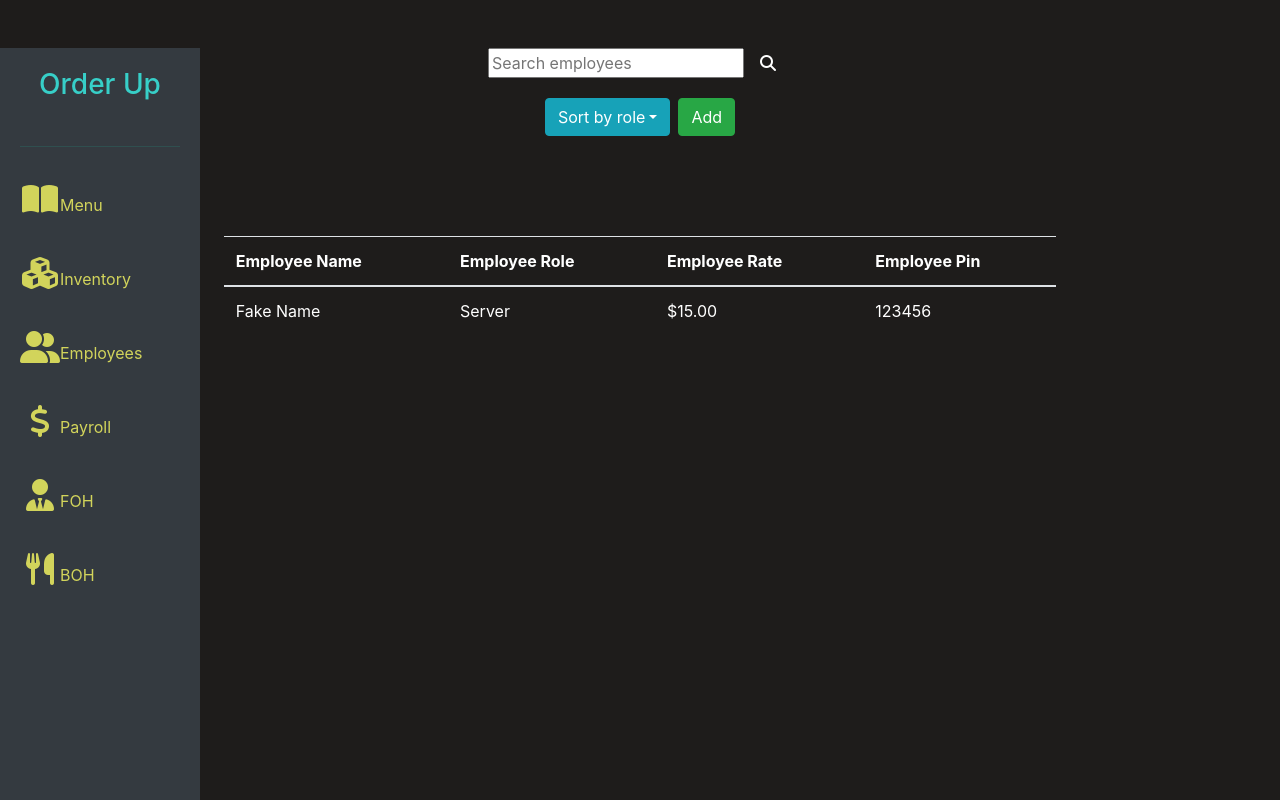
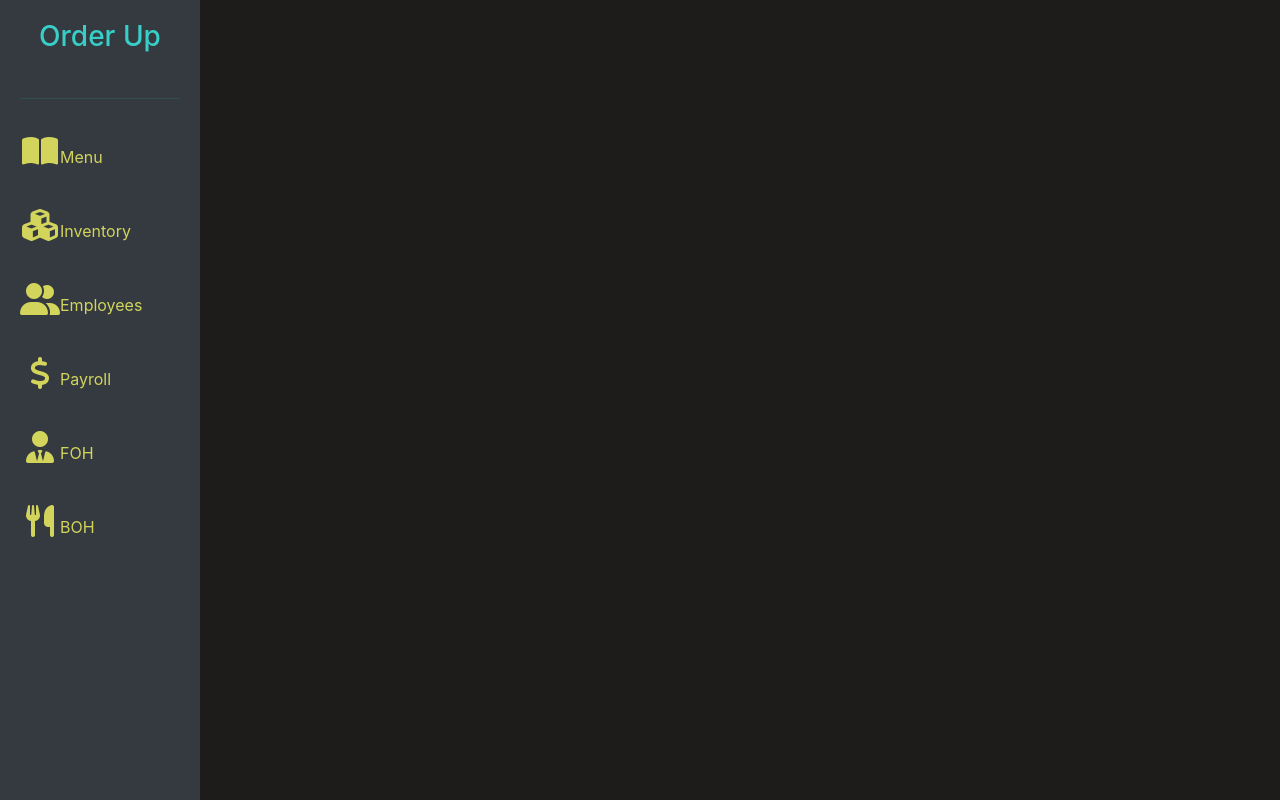
Before and after one commit to justnle/order-up, a React (Create React App) app in the folder client/: page / in a window 1280 px wide. Built offline with nearby package versions, Linux system fonts and the light colour scheme.

Commit message:
Copied dev App.js to resolve conflicts

```diff
--- a/client/src/App.js
+++ b/client/src/App.js
@@ -1,15 +1,29 @@
 import React from 'react';
 import Sidebar from './components/Sidebar';
 import { Switch, Route, BrowserRouter as Router } from 'react-router-dom';
+import Home from './pages/Home';
+import Manager from './pages/Manager';
+import Menu from './pages/Menu';
 import Employees from './pages/Employees';
+import FOH from './pages/FOH';
+import BOH from './pages/BOH';
+
 function App() {
   return (
-    <div className='App'>
+    <div>
       <Router>
         <Sidebar />
-        <Employees />
+        <Switch>
+          <Route exact path='/home' component={Home} />
+          <Route exact path='/manager' component={Manager} />
+          <Route exact path='/menu' component={Menu} />
+          <Route exact path='/employees' component={Employees} />
+          <Route exact path='/FOH' component={FOH} />
+          <Route exact path='/BOH' component={BOH} />
+        </Switch>
       </Router>
     </div>
   );
 }
+
 export default App;
```
